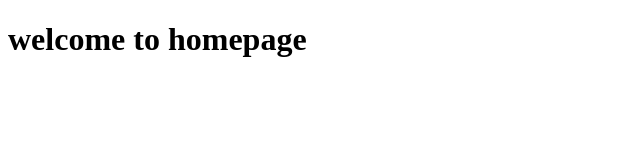
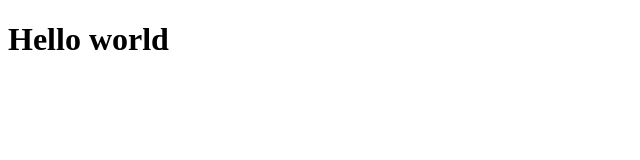
Before and after one commit to MeronTeweldebrhan/day1, a plain HTML site: page homepage.html in a window 1280 px wide. Shown: the whole page, without its empty margins (0-640 px from the left). Drawn offline with Linux system fonts and the light colour scheme.

Commit message:
changes to hello wrold from welocme to homepage

```diff
--- a/homepage.html
+++ b/homepage.html
@@ -6,7 +6,7 @@
     <title>Document</title>
 </head>
 <body>
-    <h1>welcome to homepage</h1>
+    <h1>Hello world</h1>
 
 </body>
 </html>
```
